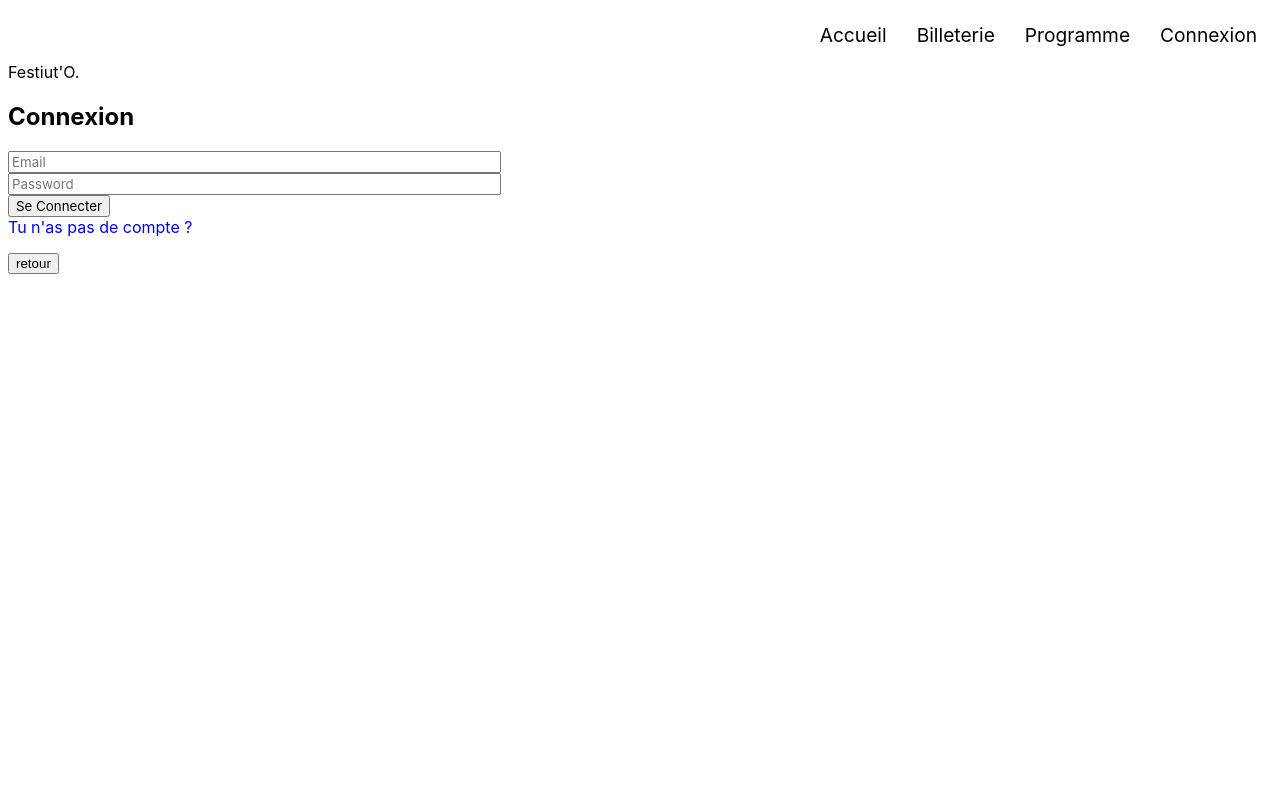
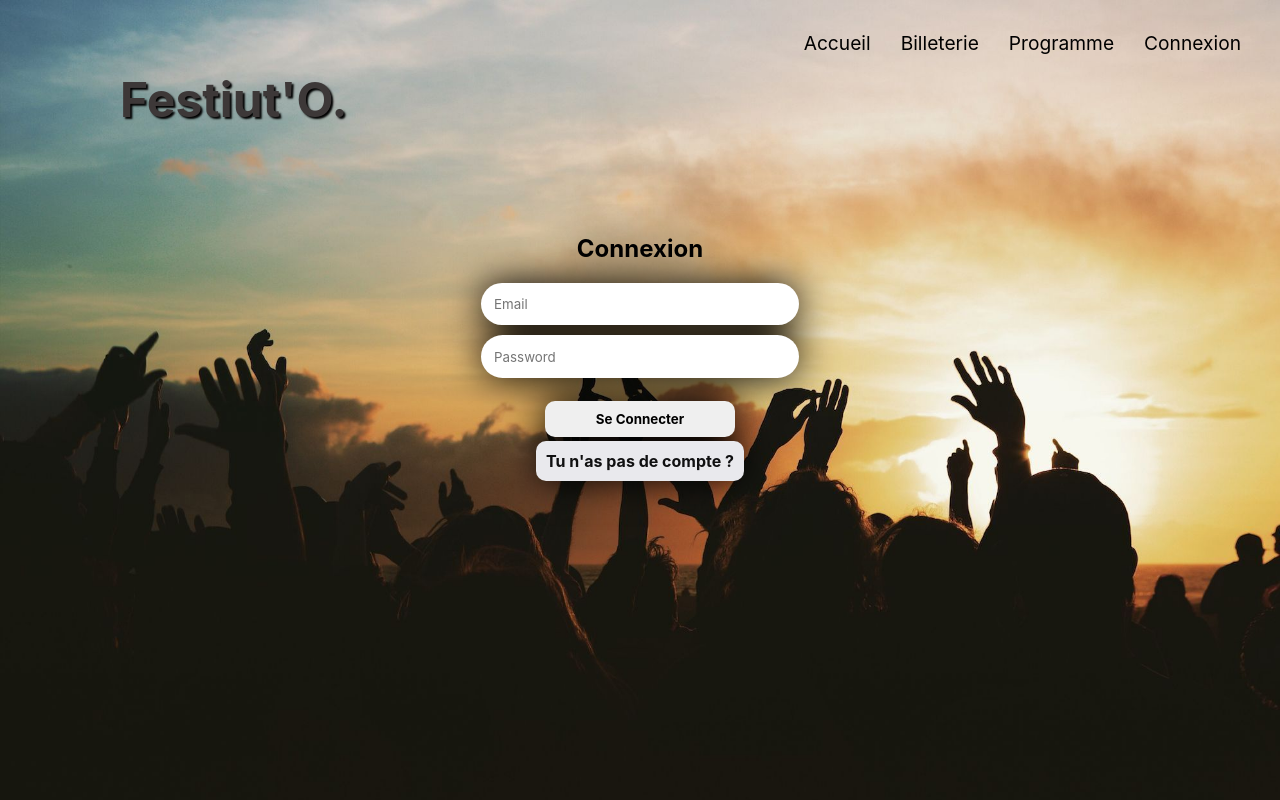
Before and after one commit to Plumatachi/FestiutO, a Flask app: page /Login/ in a window 1280 px wide. Run offline with Flask 3, Linux system fonts and the light colour scheme.

Commit message:
changement de css

```diff
--- a/FestiutO/static/css/base.css
+++ b/FestiutO/static/css/base.css
@@ -12,3 +12,12 @@ a {
 li {
     list-style-type: none;
 }
+
+.header span {
+    position: absolute;
+    font-size: 3em;
+    font-weight: bold;
+    color: rgb(61, 56, 56);
+    text-shadow: 2px 2px 2px black;
+    margin-left: 2em;
+}
--- a/FestiutO/static/css/header.css
+++ b/FestiutO/static/css/header.css
@@ -4,11 +4,11 @@ nav ul {
     padding: 0;
     display: flex;
     justify-content: end;
-
 }
 
 nav ul li {
     margin: 15px;
+    height: 100%;
 }
 
 nav ul li a:hover {
--- a/FestiutO/static/css/login.css
+++ b/FestiutO/static/css/login.css
@@ -1,19 +1,24 @@
-
-.form{
+.form {
     margin-left: auto;
     margin-right: auto;
     width: 30%;
     padding: 5em;
     text-align: center;
-    align-items: center;
-    background: linear-gradient(to bottom, rgb(238, 76, 44), rgb(88, 16, 1));
     border-radius: 30px;
+    filter: drop-shadow(0 0 1.2rem #000);
 }
 
+
 main{
-    background-color: rgb(24, 23, 14);
+    background-color: transparent;
     padding-top: 3em;
 }
+header {
+    margin: 1em;
+
+    border-radius: 10px;
+}
+
 
 .btn-container *{
     color: none;
@@ -52,3 +57,11 @@ main{
     background-color: rgb(208, 208, 215);
     cursor: default;
 }
+
+html {
+    background-image: url("../imagesHtml/festival_musique_ete.jpg");
+    background-repeat: no-repeat;
+    background-size: 100% auto;
+    background-position: top center;
+    background-color: rgb(25, 22, 14);
+}
--- a/FestiutO/templates/login.html
+++ b/FestiutO/templates/login.html
@@ -3,6 +3,7 @@
 {% block styles %}
 {{ super() }}
 <link rel="stylesheet" href="{{ url_for('static', filename='css/base.css') }}">
+<link rel="stylesheet" href="{{ url_for('static', filename='css/login.css') }}">
 {% endblock %}
 
 {% block content %}
@@ -37,8 +38,5 @@
             </form>
         </div>
     </div>
-    <div>
-        <button id="btn-retour-mdp">retour</button>
-    </div>
     {% endif %}
 {% endblock %}
```
Also changed, not shown: FestiutO/loginSQL.py (+4 -4 lines), FestiutO/static/css/acceuil.css (+1 -9 lines), FestiutO/static/imageHtml/festival_de_musique.jpg (deleted), FestiutO/static/imageHtml/festival_musique_ete.jpg (deleted), FestiutO/static/imagesHtml/celtic_frost.png (added), FestiutO/static/imagesHtml/daft-punk-random-access-memories-Cover-Art.png (added), FestiutO/static/imagesHtml/david_guetta.png (added), FestiutO/static/imagesHtml/festival_de_musique.jpg (added), FestiutO/static/imagesHtml/festival_musique_ete.jpg (added), FestiutO/static/imagesHtml/left.png (added), FestiutO/static/imagesHtml/right.png (added), FestiutO/static/imagesHtml/sabaton.png (added), FestiutO/static/imagesHtml/star.webp (added), FestiutO/static/imagesHtml/ticket_icon.webp (added).
